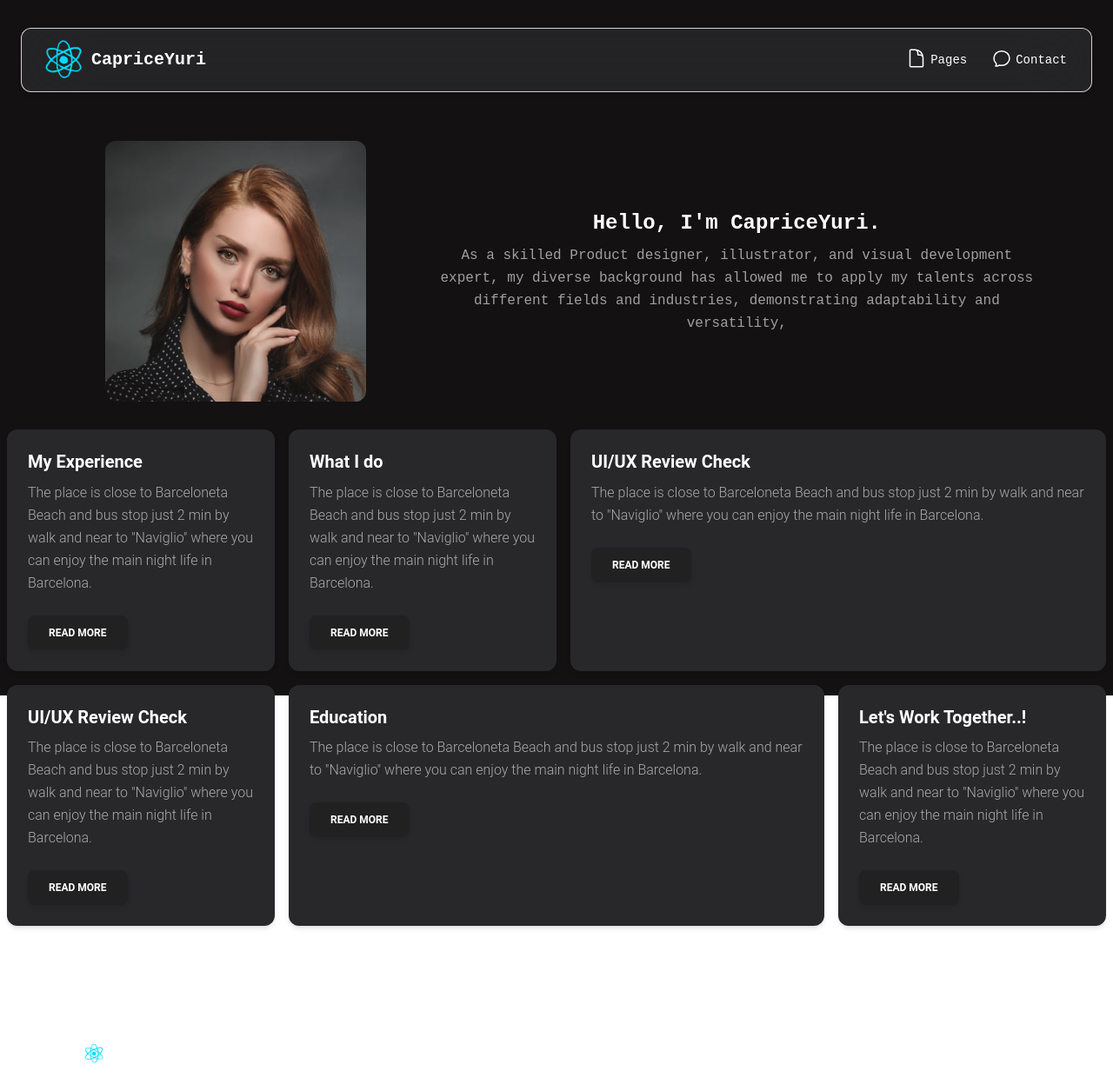
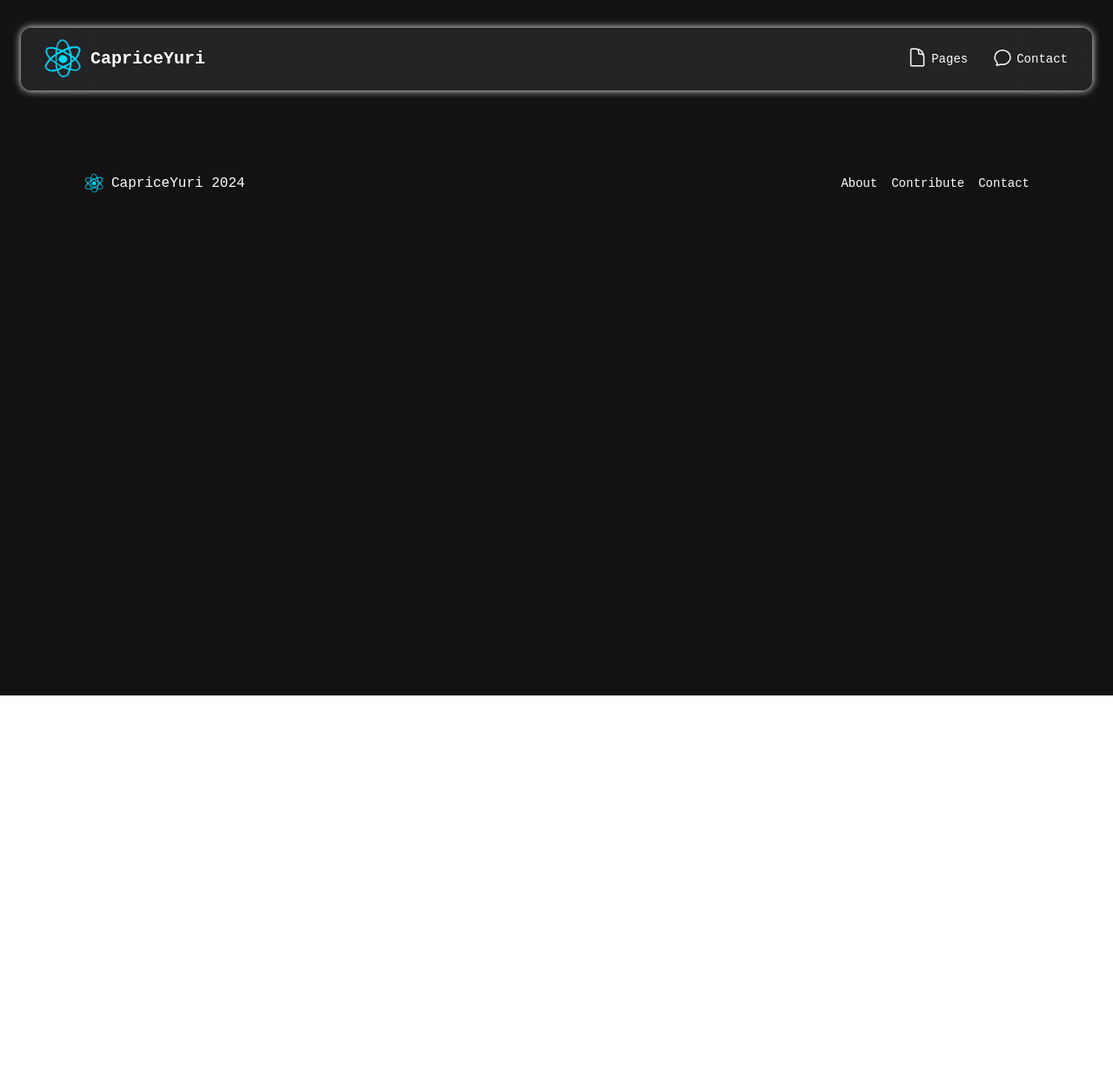
Before and after one commit to JieJ23/Profile, a React (Vite) app: page /Projects in a window 1280 px wide. Shown: the whole page at 87% size. After the commit the page ends 800 px from the top, so only its background shows below. Built offline with nearby package versions, Linux system fonts and the light colour scheme.

Commit message:
Main Template Finalized

```diff
--- a/package.json
+++ b/package.json
@@ -13,7 +13,8 @@
     "@heroicons/react": "^2.1.3",
     "@material-tailwind/react": "^2.1.9",
     "react": "^18.2.0",
-    "react-dom": "^18.2.0"
+    "react-dom": "^18.2.0",
+    "react-router-dom": "^6.22.3"
   },
   "devDependencies": {
     "@types/react": "^18.2.66",
--- a/src/App.jsx
+++ b/src/App.jsx
@@ -2,9 +2,10 @@ import Intro from "./Componenets/Intro";
 import FloatingNav from "./Componenets/Navigation";
 import SimpleCard from "./Componenets/InfoCards";
 import SimpleCard2 from "./Componenets/InfoCards2";
+import SimpleCard3 from "./Componenets/InfoCards3";
 import Footer from "./Componenets/Footer";
 
-function App() {
+export default function App() {
   return (
     <>
       <section className="h-lvh relative">
@@ -13,10 +14,9 @@ function App() {
         <Intro />
         <SimpleCard />
         <SimpleCard2 />
+        <SimpleCard3 />
         <Footer />
       </section>
     </>
   );
 }
-
-export default App;
--- a/src/Componenets/Footer.jsx
+++ b/src/Componenets/Footer.jsx
@@ -17,7 +17,7 @@ const linksObject = [
 
 export default function Footer() {
   return (
-    <footer className="flex w-full flex-row flex-wrap items-center justify-center gap-y-6 gap-x-12 py-6 text-center md:justify-between px-24 mt-24">
+    <footer className="flex w-full flex-row flex-wrap items-center justify-center gap-y-6 gap-x-12 py-10 text-center md:justify-between px-24 mt-4 lg:mt-12">
       <div className="flex gap-2 place-items-center">
         <Avatar src="react.gif" size="xs" />
         <Typography
@@ -31,8 +31,8 @@ export default function Footer() {
         </Typography>
       </div>
       <ul className="flex flex-wrap items-center gap-y-2 gap-x-4">
-        {linksObject.map((obj) => (
-          <li>
+        {linksObject.map((obj, index) => (
+          <li key={index}>
             <Typography
               as="a"
               href="#"
--- a/src/Componenets/InfoCards.jsx
+++ b/src/Componenets/InfoCards.jsx
@@ -5,54 +5,64 @@ import {
   Typography,
   Button,
 } from "@material-tailwind/react";
+import {
+  CheckBadgeIcon,
+  WrenchScrewdriverIcon,
+  SparklesIcon,
+} from "@heroicons/react/24/outline";
 
 export default function SimpleCard() {
   return (
-    <section className="p-2 max-w-[1400px] mx-auto flex flex-col lg:flex-row gap-4">
-      <Card className="bg-[#28282b] basis-1/4">
+    <section className="p-2 my-2 max-w-[1400px] mx-auto flex flex-col lg:flex-row gap-4">
+      <section className="flex gap-4 flex-1">
+        <Card className="bg-[#28282b] basis-1/2">
           <CardBody>
+            <div className="flex justify-between mb-2">
               <Typography variant="h5" color="white" className="mb-2">
                 {"My Experience"}
               </Typography>
+              <CheckBadgeIcon className="h-8 w-8 text-blue-500" />
+            </div>
             <Typography color="white" className="opacity-60">
               The place is close to Barceloneta Beach and bus stop just 2 min by
               walk and near to &quot;Naviglio&quot; where you can enjoy the main
               night life in Barcelona.
             </Typography>
           </CardBody>
-        <CardFooter className="pt-0">
-          <Button>Read More</Button>
-        </CardFooter>
         </Card>
-      <Card className="bg-[#28282b] basis-1/4">
+
+        <Card className="bg-[#28282b] basis-1/2">
           <CardBody>
+            <div className="flex justify-between mb-2">
               <Typography variant="h5" color="white" className="mb-2">
                 {`What I do`}
               </Typography>
+              <WrenchScrewdriverIcon className="h-8 w-8 text-blue-500" />
+            </div>
+
             <Typography color="white" className="opacity-60">
               The place is close to Barceloneta Beach and bus stop just 2 min by
               walk and near to &quot;Naviglio&quot; where you can enjoy the main
               night life in Barcelona.
             </Typography>
           </CardBody>
-        <CardFooter className="pt-0">
-          <Button>Read More</Button>
-        </CardFooter>
         </Card>
-      <Card className="bg-[#28282b] basis-1/2">
+      </section>
+
+      <Card className="bg-[#28282b] flex-1">
         <CardBody>
+          <div className="flex justify-between mb-2">
             <Typography variant="h5" color="white" className="mb-2">
               UI/UX Review Check
             </Typography>
+            <SparklesIcon className="h-8 w-8 text-blue-500" />
+          </div>
           <Typography color="white" className="opacity-60">
             The place is close to Barceloneta Beach and bus stop just 2 min by
             walk and near to &quot;Naviglio&quot; where you can enjoy the main
             night life in Barcelona.
           </Typography>
         </CardBody>
-        <CardFooter className="pt-0">
-          <Button>Read More</Button>
-        </CardFooter>
       </Card>
     </section>
   );
--- a/src/Componenets/InfoCards2.jsx
+++ b/src/Componenets/InfoCards2.jsx
@@ -6,55 +6,64 @@ import {
   Button,
 } from "@material-tailwind/react";
 
+import {
+  Squares2X2Icon,
+  StarIcon,
+  ChatBubbleLeftRightIcon,
+  HandThumbUpIcon,
+} from "@heroicons/react/24/outline";
+
 export default function SimpleCard2() {
   return (
-    <section className="p-2 max-w-[1400px] mx-auto flex flex-col lg:flex-row gap-4">
-      <Card className="bg-[#28282b] basis-1/4">
+    <section className="p-2 my-2 max-w-[1400px] mx-auto flex flex-col lg:flex-row gap-4 justify-center">
+      <Card className="bg-[#28282b] basis-1/3">
         <CardBody>
+          <div className="flex justify-between mb-2">
             <Typography variant="h5" color="white" className="mb-2">
               UI/UX Review Check
             </Typography>
+            <Squares2X2Icon className="h-8 w-8 text-blue-500" />
+          </div>
           <Typography color="white" className="opacity-60">
             The place is close to Barceloneta Beach and bus stop just 2 min by
             walk and near to &quot;Naviglio&quot; where you can enjoy the main
             night life in Barcelona.
           </Typography>
         </CardBody>
-        <CardFooter className="pt-0">
-          <Button>Read More</Button>
-        </CardFooter>
       </Card>
 
-      <Card className="bg-[#28282b] basis-1/2">
+      <Card className="bg-[#28282b] basis-1/4">
         <CardBody>
+          <div className="flex justify-between mb-2">
             <Typography variant="h5" color="white" className="mb-2">
               {"Education"}
             </Typography>
+            <StarIcon className="h-8 w-8 text-blue-500" />
+          </div>
           <Typography color="white" className="opacity-60">
             The place is close to Barceloneta Beach and bus stop just 2 min by
             walk and near to &quot;Naviglio&quot; where you can enjoy the main
             night life in Barcelona.
           </Typography>
         </CardBody>
-        <CardFooter className="pt-0">
-          <Button>Read More</Button>
-        </CardFooter>
       </Card>
 
-      <Card className="bg-[#28282b] basis-1/4">
+      <Card className="bg-[#28282b] basis-1/3">
         <CardBody>
+          <div className="flex justify-between mb-2">
             <Typography variant="h5" color="white" className="mb-2">
               {"Let's Work Together..!"}
             </Typography>
+            <ChatBubbleLeftRightIcon className="h-8 w-8 text-blue-500" />
+          </div>
           <Typography color="white" className="opacity-60">
-            The place is close to Barceloneta Beach and bus stop just 2 min by
-            walk and near to &quot;Naviglio&quot; where you can enjoy the main
-            night life in Barcelona.
+            Let's embark on this journey together, guiding and learning from
+            each other every step of the way. Together, we'll explore new
+            horizons, tackle challenges, and grow as a team. I'm excited to
+            collaborate and elevate our skills together.
+            <HandThumbUpIcon className="h-6 w-6 text-[orange] inline ms-2" />
           </Typography>
         </CardBody>
-        <CardFooter className="pt-0">
-          <Button>Read More</Button>
-        </CardFooter>
       </Card>
     </section>
   );
--- /dev/null
+++ b/src/Componenets/InfoCards3.jsx
@@ -0,0 +1,97 @@
+import {
+  Card,
+  CardBody,
+  CardFooter,
+  Typography,
+  Button,
+  Carousel,
+} from "@material-tailwind/react";
+
+import { Link } from "react-router-dom";
+
+import {
+  FolderIcon,
+  IdentificationIcon,
+  ArrowRightCircleIcon,
+} from "@heroicons/react/24/solid";
+
+export default function SimpleCard3() {
+  return (
+    <section className="p-2 my-2 max-w-[1400px] mx-auto flex flex-col lg:flex-row gap-4">
+      <Card className="bg-[#28282b] flex-1">
+        <Carousel className="rounded-xl" loop={true}>
+          <img
+            src="https://images.unsplash.com/photo-1493246507139-91e8fad9978e?ixlib=rb-4.0.3&ixid=MnwxMjA3fDB8MHxwaG90by1wYWdlfHx8fGVufDB8fHx8&auto=format&fit=crop&w=2940&q=80"
+            alt="image 2"
+            className="h-full w-full object-cover"
+          />
+          <img
+            src="https://images.unsplash.com/photo-1493246507139-91e8fad9978e?ixlib=rb-4.0.3&ixid=MnwxMjA3fDB8MHxwaG90by1wYWdlfHx8fGVufDB8fHx8&auto=format&fit=crop&w=2940&q=80"
+            alt="image 2"
+            className="h-full w-full object-cover"
+          />
+          <img
+            src="https://images.unsplash.com/photo-1493246507139-91e8fad9978e?ixlib=rb-4.0.3&ixid=MnwxMjA3fDB8MHxwaG90by1wYWdlfHx8fGVufDB8fHx8&auto=format&fit=crop&w=2940&q=80"
+            alt="image 2"
+            className="h-full w-full object-cover"
+          />
+        </Carousel>
+      </Card>
+      <section className="flex flex-row lg:flex-col gap-2 flex-1">
+        <Card className="bg-[#28282b] basis-1/2">
+          <CardBody>
+            <div className="flex justify-between mb-2">
+              <Typography
+                variant="h5"
+                color="white"
+                className="mb-2 flex gap-2 place-items-center"
+              >
+                <FolderIcon className="h-8 w-8 text-blue-500" />
+                Websites / Community Projects
+              </Typography>
+            </div>
+            <Typography color="white" className="opacity-60">
+              These projects often aim to serve community needs, foster
+              collaboration, or provide resources and information. These
+              websites play a vital role in connecting people, sharing
+              information, and building a sense of belonging within a specific
+              community or interest group.
+            </Typography>
+          </CardBody>
+          <CardFooter className="pt-0 pb-2 flex justify-end">
+            <Button className="bg-transparent">
+              <ArrowRightCircleIcon className="h-8 w-8 text-white hover:text-blue-500 hover:scale-125 ease-in duration-100" />
+            </Button>
+          </CardFooter>
+        </Card>
+
+        <Card className="bg-[#28282b] basis-1/2">
+          <CardBody>
+            <div className="flex justify-between mb-2">
+              <Typography
+                variant="h5"
+                color="white"
+                className="mb-2 flex gap-2 place-items-center"
+              >
+                <IdentificationIcon className="h-8 w-8 text-blue-500" />
+                {"Contact Me"}
+              </Typography>
+            </div>
+            <Typography color="white" className="opacity-60">
+              To bridge the gap and connect! Whether you have questions, ideas,
+              or just want to chat, don't hesitate to reach out. Looking forward
+              to our conversation!
+            </Typography>
+          </CardBody>
+          <CardFooter className="pt-0 pb-2 flex justify-end">
+            <Button className="bg-transparent">
+              <Link to="/Projects">
+                <ArrowRightCircleIcon className="h-8 w-8 text-white hover:text-blue-500 hover:scale-125 ease-in duration-100" />
+              </Link>
+            </Button>
+          </CardFooter>
+        </Card>
+      </section>
+    </section>
+  );
+}
--- a/src/Componenets/Intro.jsx
+++ b/src/Componenets/Intro.jsx
@@ -4,16 +4,18 @@ import { DataObject } from "./DataObject";
 export default function Intro() {
   return (
     <section className="px-14 pt-8 max-w-[1400px] mx-auto">
-      <Card className="w-full bg-transparent" shadow={false}>
+      <Card className="w-full bg-transparent relative" shadow={false}>
+        <div className="absolute h-full w-full bg-[url('snow.gif')] rounded-xl" />
+
         <CardBody className="flex flex-col md:flex-row gap-8 mx-auto">
-          <div className="h-full w-full text-center">
+          <div className="h-full w-full text-center z-10">
             <img
               src="placeholder.png"
               alt="Profile"
               className="rounded-xl mx-auto object-cover max-w-[300px]"
             />
           </div>
-          <div className="flex flex-col justify-center text-center">
+          <div className="flex flex-col justify-center text-center ">
             <Typography
               variant="h4"
               color="white"
--- a/src/Componenets/Navigation.jsx
+++ b/src/Componenets/Navigation.jsx
@@ -29,8 +29,8 @@ const linksObjects = [
 function NavList() {
   return (
     <ul className="my-4 flex flex-col gap-2 lg:mb-0 lg:mt-0 lg:flex-row lg:items-center gap-y-4 lg:gap-6">
-      {linksObjects.map((obj) => (
-        <div className="flex">
+      {linksObjects.map((obj, index) => (
+        <div className="flex" key={index}>
           {obj.sub === `Pages` && (
             <DocumentIcon className="h-6 w-6 text-[white]" />
           )}
@@ -72,7 +72,7 @@ export default function FloatingNav() {
 
   return (
     <section className="px-6 pt-8 max-w-[1400px] mx-auto">
-      <Navbar className="mx-auto w-full px-6 py-3 m bg-[#28282b]">
+      <Navbar className="mx-auto w-full px-6 py-3 bg-[#28282b] border-none shadow-[0_0_10px_white]">
         <div className="flex items-center justify-between text-blue-gray-900">
           <div className="flex gap-2 place-items-center">
             <Avatar src="react.gif" />
--- /dev/null
+++ b/src/Pages/Projects.jsx
@@ -0,0 +1,14 @@
+import FloatingNav from "../Componenets/Navigation";
+import Footer from "../Componenets/Footer";
+
+export default function Projects() {
+  return (
+    <>
+      <section className="h-lvh relative">
+        <div className="fixed bg-[#131111] h-lvh w-full -z-10" />
+        <FloatingNav />
+        <Footer />
+      </section>
+    </>
+  );
+}
--- a/src/main.jsx
+++ b/src/main.jsx
@@ -1,10 +1,23 @@
 import React from "react";
 import ReactDOM from "react-dom/client";
-import App from "./App.jsx";
+import { createBrowserRouter, RouterProvider } from "react-router-dom";
+import App from "./App";
+import Projects from "./Pages/Projects";
 import "./index.css";
+
+const router = createBrowserRouter([
+  {
+    path: "/",
+    element: <App />,
+  },
+  {
+    path: "/Projects",
+    element: <Projects />,
+  },
+]);
 
 ReactDOM.createRoot(document.getElementById("root")).render(
   <React.StrictMode>
-    <App />
+    <RouterProvider router={router} />
   </React.StrictMode>
 );
```
Also changed, not shown: public/snow.gif (added), 1 other file (tests, documents, lock files or other folders). Lines whose indentation alone changed are shown as unchanged.
